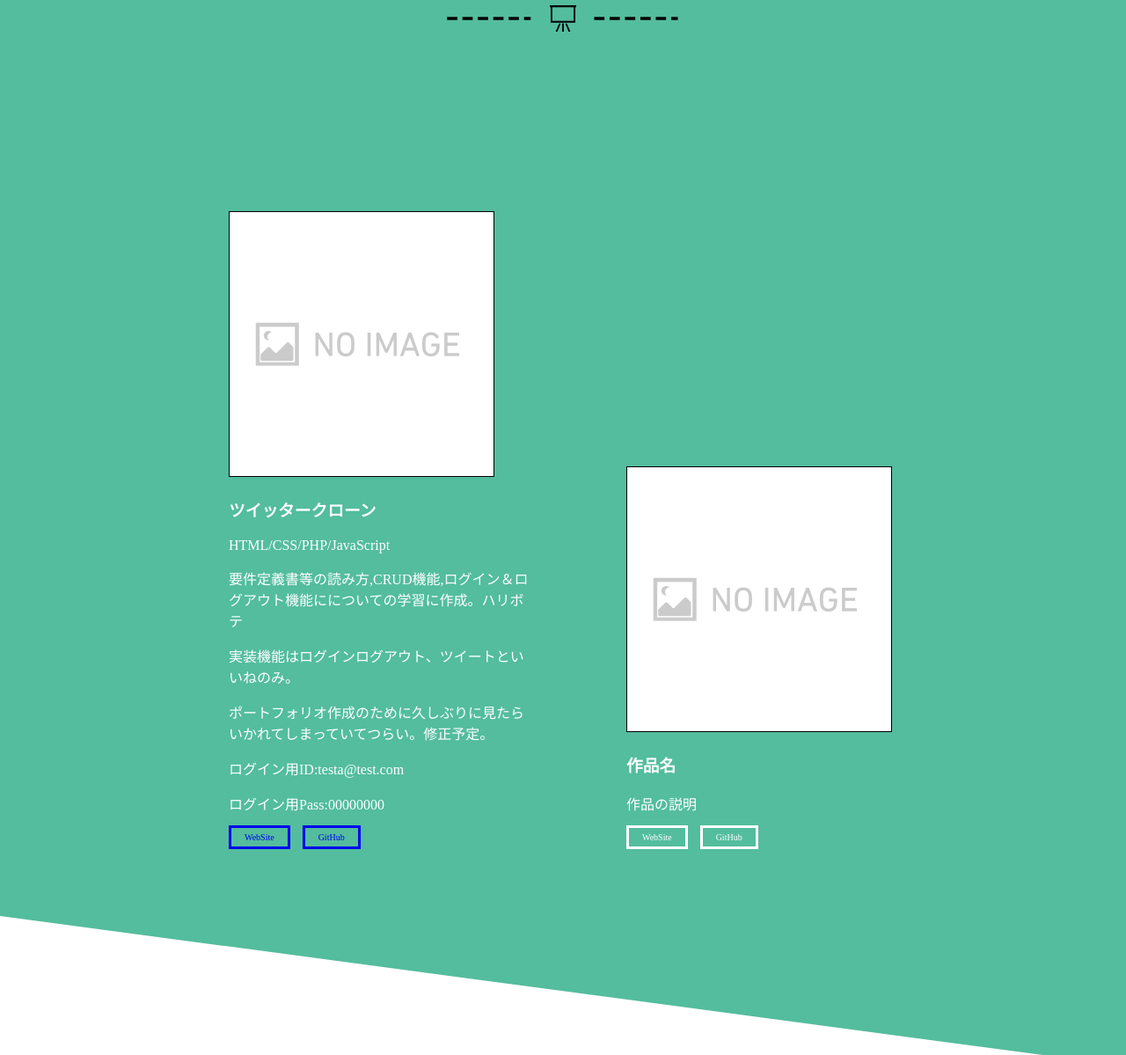
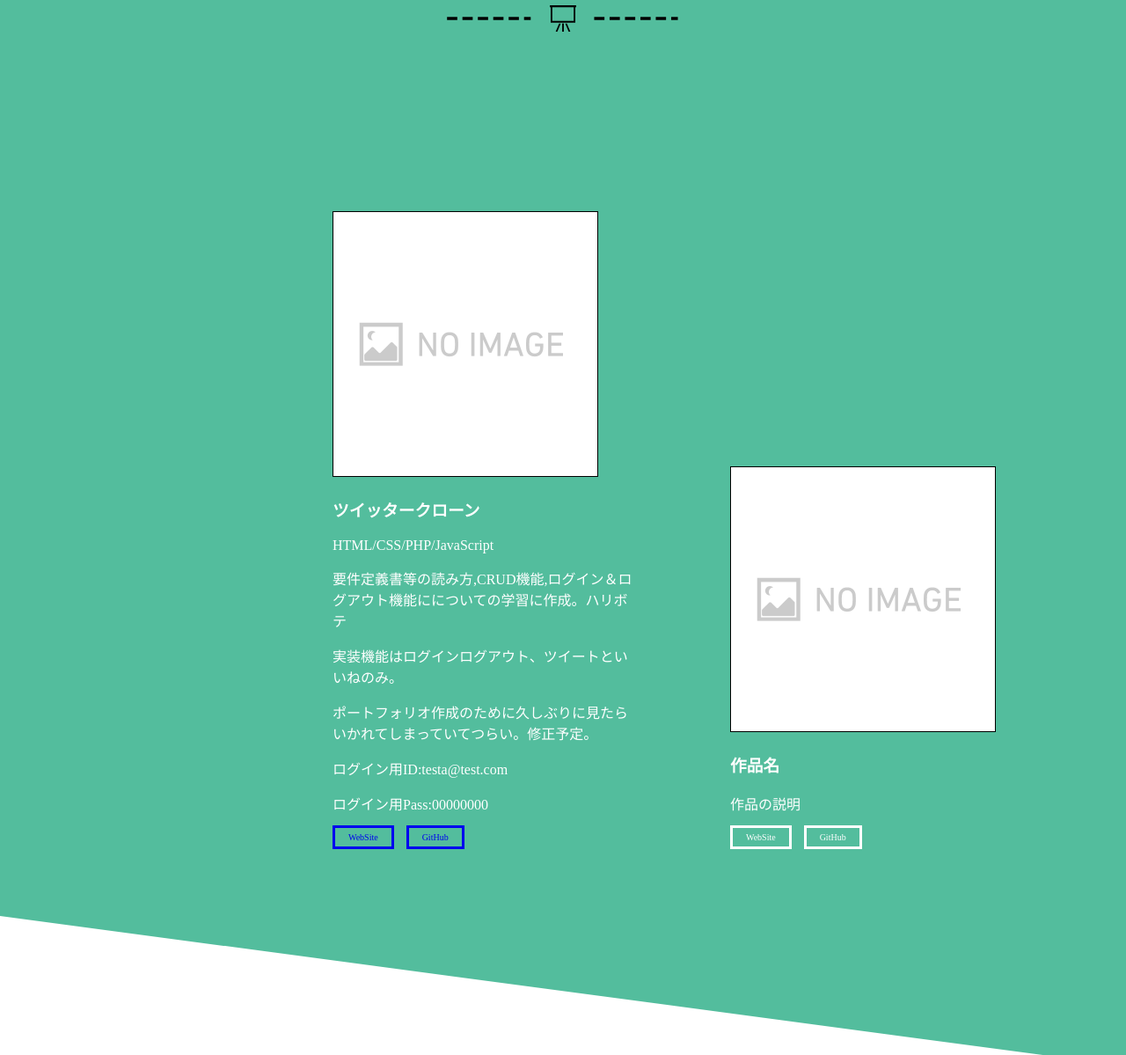
Before and after one commit to KurenM/myportfolio, a PHP site: page / in a window 1280 px wide. Shown: the part 1531-2730 px from the top of the page at 88% size. Run offline with PHP 8.4, Linux system fonts and the light colour scheme.

Commit message:
css修正

```diff
--- a/style.css
+++ b/style.css
@@ -153,7 +153,7 @@ color:#ffffff;
   list-style: none;
   width: 100%;
   max-width: 1076px;
-  margin: 200px auto;
+  margin: 200px;
   text-align: center;
 }
 
```
